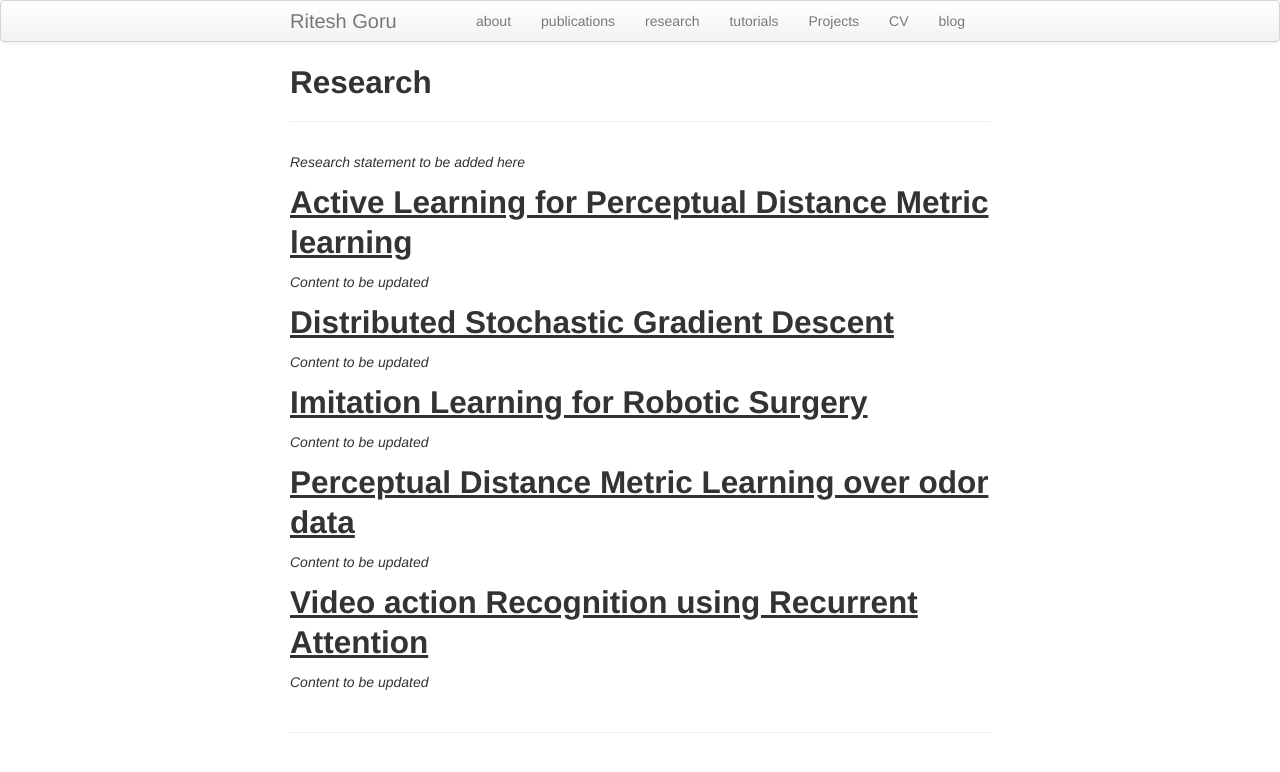
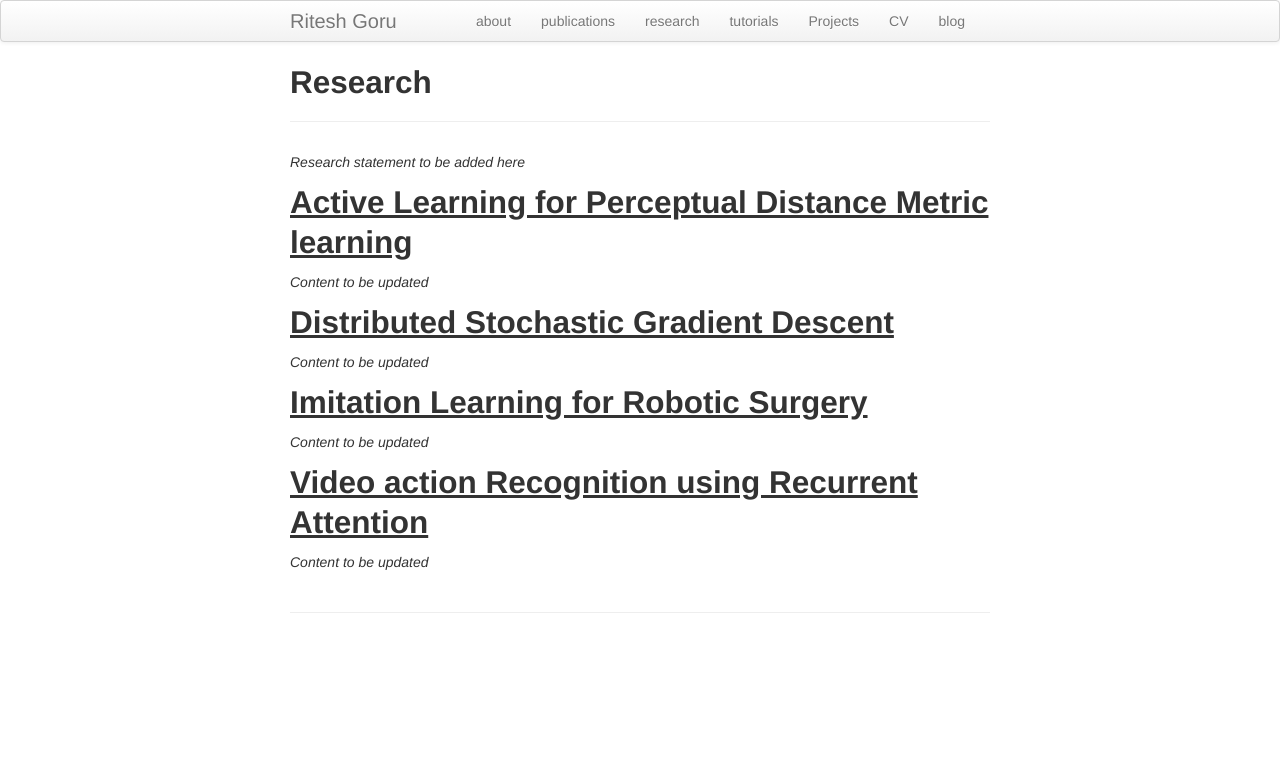
Before and after one commit to BlackWingedKing/BlackWingedKing.github.io, a Jekyll site: the page built from pages/research.md, in a window 1280 px wide. Shown: the top 772 px of the page. Built offline with Jekyll 4.4.1, drawn with Linux system fonts in a browser that asks for light colours.

```diff
--- a/pages/research.md
+++ b/pages/research.md
@@ -15,8 +15,5 @@
 ## <u>Imitation Learning for Robotic Surgery</u>
 *Content to be updated*
 
-## <u>Perceptual Distance Metric Learning over odor data</u>
-*Content to be updated*
-
 ## <u>Video action Recognition using Recurrent Attention</u>
 *Content to be updated*
```
